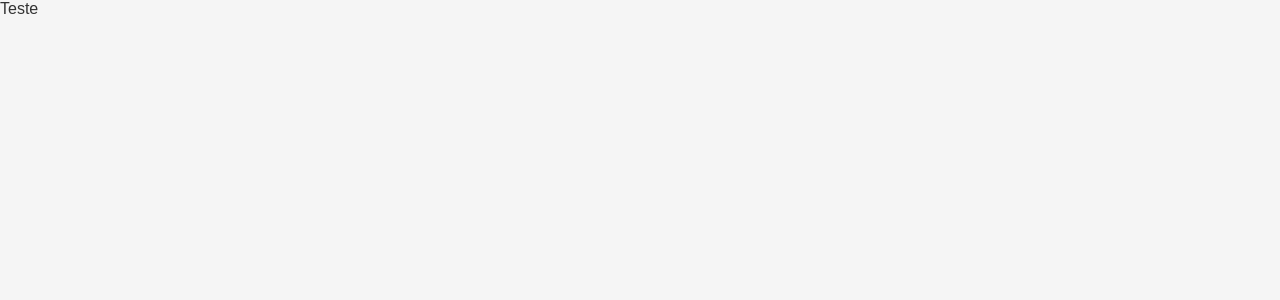
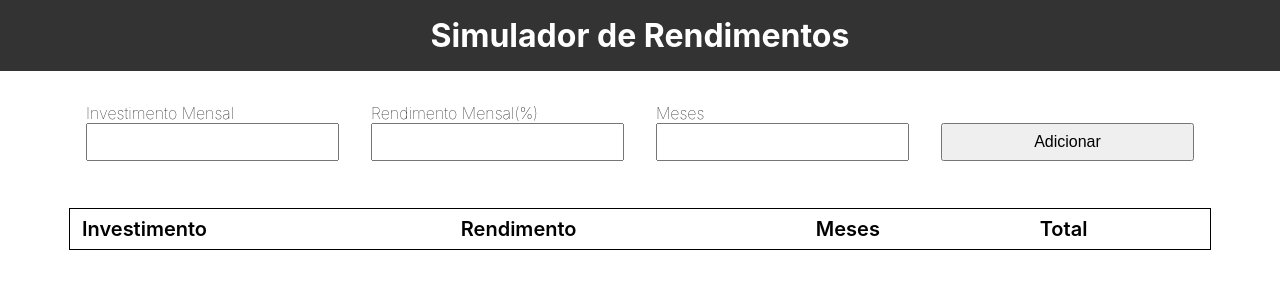
Before and after one commit to PedroRorato/react-investment-chart, a React (Create React App) app: page / in a window 1280 px wide. Shown: the top 300 px of the page. Built offline with nearby package versions, Linux system fonts and the light colour scheme.

Commit message:
Tabela 1

```diff
--- a/package.json
+++ b/package.json
@@ -10,6 +10,7 @@
     "react": "^16.13.1",
     "react-chartjs-2": "^2.10.0",
     "react-dom": "^16.13.1",
+    "react-hook-form": "^7.8.4",
     "react-scripts": "3.4.3"
   },
   "scripts": {
--- a/public/index.html
+++ b/public/index.html
@@ -24,7 +24,7 @@
       work correctly both with client-side routing and a non-root public URL.
       Learn how to configure a non-root public URL by running `npm run build`.
     -->
-    <title>React App</title>
+    <title>Simulador de Investimentos</title>
   </head>
   <body>
     <noscript>You need to enable JavaScript to run this app.</noscript>
--- a/src/App.css
+++ /dev/null
@@ -1,30 +0,0 @@
-* {
-  margin: 0;
-  padding: 0;
-  outline: 0;
-  box-sizing: border-box;
-}
-
-body {
-  background: #f5f5f5;
-  font: 16px sans-serif;
-  color: #333;
-}
-
-label {
-
-}
-
-input {
-  border: 1px solid #bbb;
-  border-radius: .25rem;
-  font-size: 1rem;
-  padding: .5rem .75rem;
-  width: 100%;
-}
-
-form {
-  display: grid;
-  grid-template-columns: 1fr 1fr 1fr 1fr 50px;
-  column-gap: .5rem;
-}
--- a/src/App.js
+++ b/src/App.js
@@ -1,12 +1,93 @@
 import React, { useState } from 'react';
+import { useForm } from 'react-hook-form';
 
-import './App.css';
+import './assets/styles/global.css';
+
+import Header from './components/Header';
+import Container from './components/Container';
+import TableRow from './components/TableRow';
 
 function App() {
+  const { register, formState: { errors }, handleSubmit, setValue } = useForm();
+  const [list, setList] = useState([]);
+
+  const fullFillTable = (element, index) => {
+    return (
+      <TableRow
+        key={index}
+        investimento={element.investimento}
+        rendimento={element.rendimento}
+        meses={element.meses}
+        total={element.total}
+      />
+    );
+  }
+
+  const onSubmit = ({investimento, rendimento, meses}) => {
+    var total = 0;
+    investimento = parseFloat(investimento).toFixed(2);
+    for(let i = 0; i < meses; i++) {
+      total = total + parseFloat(investimento) + (total * parseFloat(rendimento/100));
+    }
+    total = total.toFixed(2);
+    setList([{investimento, rendimento, meses, total}, ...list]);
+  }
 
   return (
     <>
-      Teste
+      <Header/>
+
+      <Container>
+        <form onSubmit={handleSubmit(onSubmit)}>
+          <div className="form-group">
+            <label>Investimento Mensal</label>
+            <input
+              type="text"
+              name="investimento"
+              {...register('investimento', {required: true})}
+            />
+          </div>
+
+          <div className="form-group">
+            <label>Rendimento Mensal(%)</label>
+            <input
+              type="text"
+              name="rendimento"
+              {...register('rendimento', {required: true})}
+            />
+          </div>
+
+          <div className="form-group">
+            <label>Meses</label>
+            <input
+              type="text"
+              name="meses"
+              {...register('meses', {required: true})}
+            />
+          </div>
+
+          <div className="form-group">
+            <button type="submit">Adicionar</button>
+          </div>
+        </form>
+
+        <table>
+          <thead>
+            <tr>
+              <td>Investimento</td>
+              <td>Rendimento</td>
+              <td>Meses</td>
+              <td>Total</td>
+            </tr>
+          </thead>
+
+          <tbody>
+            {
+              list.map((element, index) => fullFillTable(element, index))
+            }
+          </tbody>
+        </table>
+      </Container>
     </>
   );
 }
--- /dev/null
+++ b/src/assets/styles/global.css
@@ -0,0 +1,61 @@
+*{
+    margin: 0;
+    padding: 0;
+    box-sizing: border-box;
+}
+
+body {
+    font-family: -apple-system,BlinkMacSystemFont,"Segoe UI",Roboto,"Helvetica Neue",
+    Arial,"Noto Sans","Liberation Sans",sans-serif,"Apple Color Emoji",
+    "Segoe UI Emoji","Segoe UI Symbol","Noto Color Emoji";
+    font-weight: 100;
+}
+
+/* Form */
+form {
+    display: flex;
+    align-items: flex-end;
+}
+
+.form-group {
+    display: flex;
+    flex-direction: column;
+    width: 100%;
+    margin: 1rem;
+}
+
+.form-group input {
+    padding: .5rem;
+    font-size: 1rem;
+}
+
+button{
+    padding: .5rem;
+    font-size: 1rem;
+}
+
+table {
+    outline: solid thin;
+    margin-top: 2rem;
+    padding: 1rem;
+    width: 100%;
+    border-collapse: collapse;
+}
+
+thead {
+    font-size: 20px;
+    font-weight: 600;
+    width: 100%;
+}
+
+tbody {
+    width: 100%;
+}
+
+tr {
+    outline: solid thin;
+}
+
+th, td {
+    padding: .5rem .75rem;
+}
--- /dev/null
+++ b/src/components/Container/index.js
@@ -0,0 +1,14 @@
+import React from 'react';
+
+import './style.css';
+
+function Container(props) {
+
+    return (
+        <div className="container">
+            {props.children}
+        </div>
+    );
+}
+
+export default Container;
--- /dev/null
+++ b/src/components/Container/style.css
@@ -0,0 +1,34 @@
+.container {
+    margin: 1rem auto 0;
+
+}
+
+@media (min-width: 576px) {
+    .container {
+        max-width: 540px;
+    }
+}
+
+@media (min-width: 768px) {
+    .container {
+        max-width: 720px;
+    }
+}
+
+@media (min-width: 992px) {
+    .container {
+        max-width: 960px;
+    }
+}
+
+@media (min-width: 1200px) {
+    .container {
+        max-width: 1140px;
+    }
+}
+
+@media (max-width: 576px) {
+    .container {
+        max-width: 100%;
+    }
+}
--- /dev/null
+++ b/src/components/Header/index.js
@@ -0,0 +1,14 @@
+import React from 'react';
+
+import './style.css';
+
+function Header() {
+
+    return (
+        <header>
+            <h1>Simulador de Rendimentos</h1>
+        </header>
+    );
+}
+
+export default Header;
--- /dev/null
+++ b/src/components/Header/style.css
@@ -0,0 +1,6 @@
+header {
+    background-color: #333;
+    color: white;
+    padding: 1rem;
+    text-align: center;
+}
--- /dev/null
+++ b/src/components/TableRow/index.js
@@ -0,0 +1,17 @@
+import React from 'react';
+
+import './style.css';
+
+function TableRow(props) {
+
+    return (
+        <tr>
+            <td>R$ {props.investimento}</td>
+            <td>{props.rendimento}%</td>
+            <td>{props.meses}</td>
+            <td>R$ {props.total}</td>
+        </tr>
+    );
+}
+
+export default TableRow;
```
Also changed, not shown: src/components/TableRow/style.css (added), 1 other file (tests, documents, lock files or other folders).
